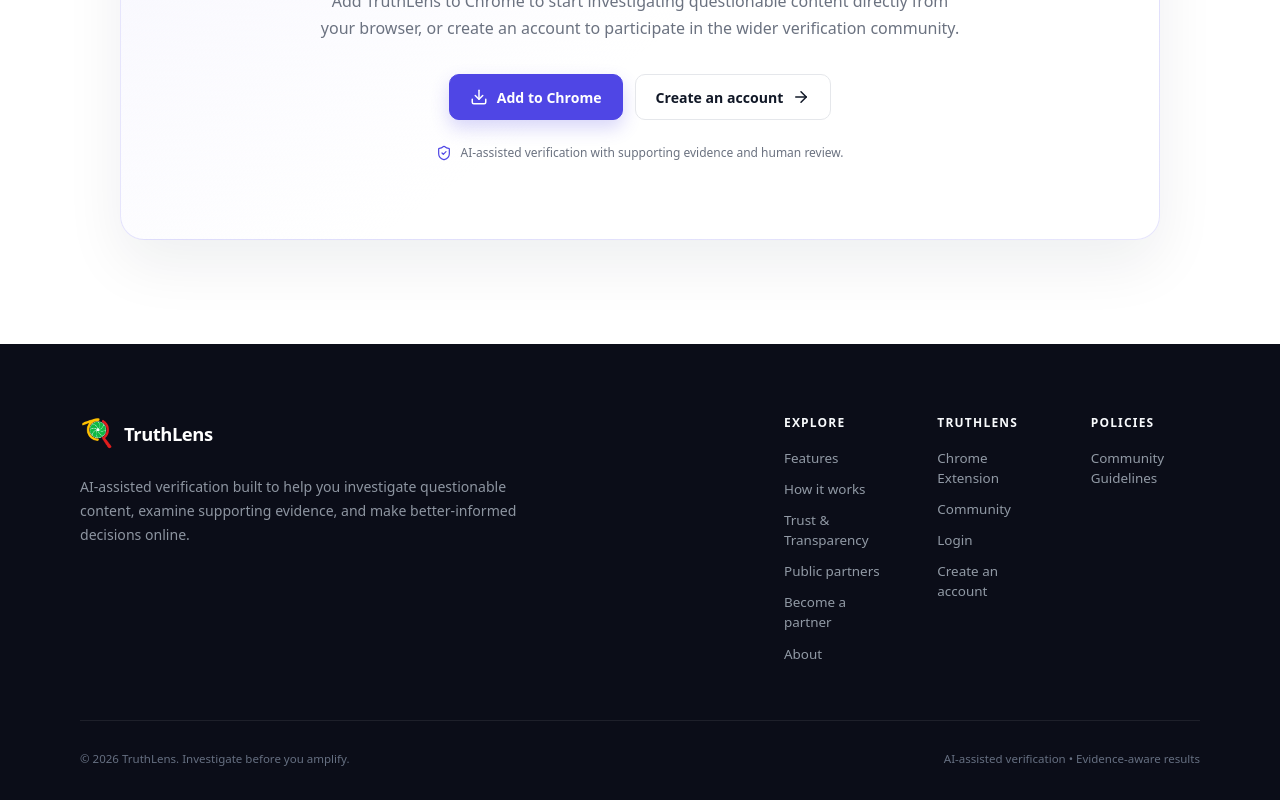
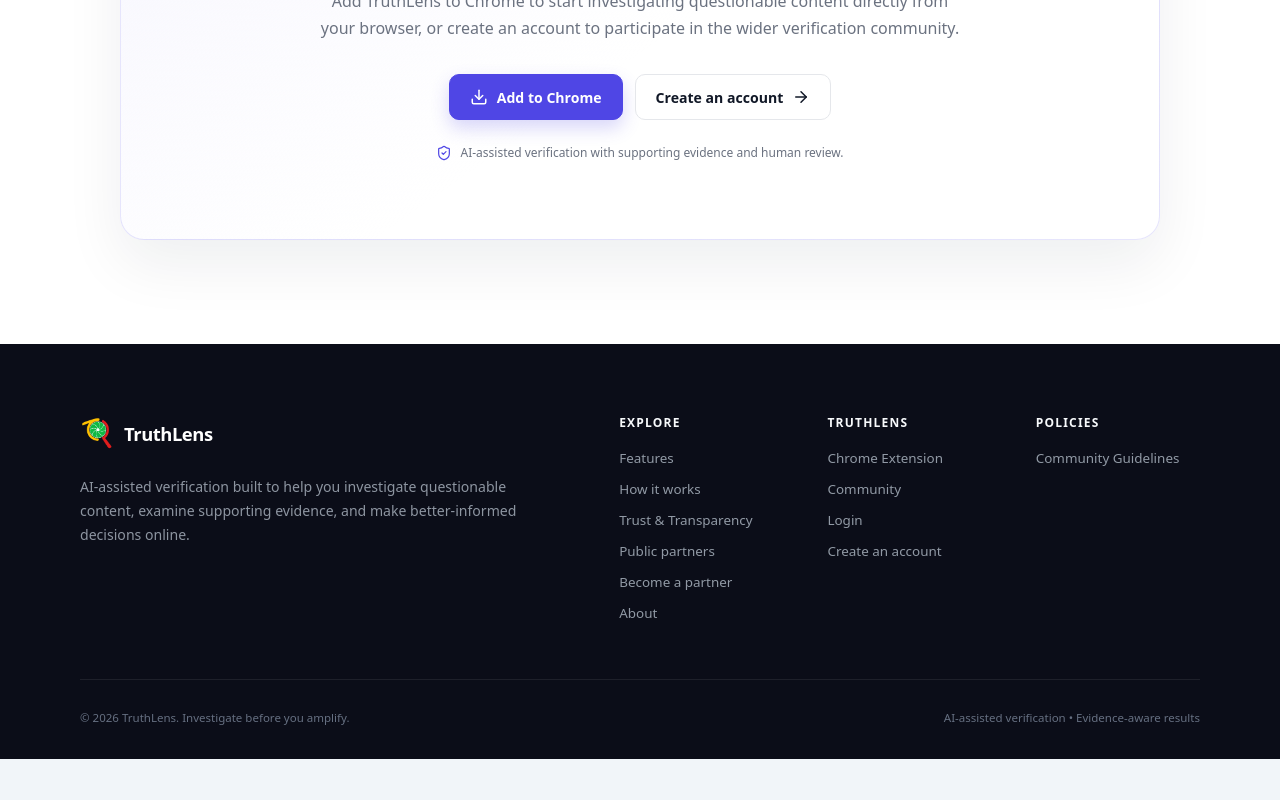
Before and after one commit to renzkirby/truthlens, a React (Vite) app in the folder frontend/frontend/: page /landing in a window 1280 px wide. Shown: the part 4619-5419 px from the top of the page. After the commit the page ends 5378 px from the top, so only its background shows below. Built offline with nearby package versions, Linux system fonts and the light colour scheme; no server answers; a web font is replaced by a local one.

Commit message:
Keep public footer policy links on one line

```diff
--- a/frontend/frontend/src/components/public/PublicSiteFooter.css
+++ b/frontend/frontend/src/components/public/PublicSiteFooter.css
@@ -30,10 +30,10 @@
    display: grid;
 
    grid-template-columns:
-      minmax(0, 1.2fr)
-      minmax(0, 0.8fr);
+      minmax(0, 0.9fr)
+      minmax(540px, 1.1fr);
 
-   gap: 80px;
+   gap: 64px;
 
    padding-bottom: 56px;
 }
@@ -128,6 +128,8 @@
 .public-site-footer__nav-group a {
    position: relative;
 
+   white-space: nowrap;
+
    color: rgba(203, 213, 225, 0.7);
 
    font-size: 0.84rem;
@@ -181,7 +183,7 @@
    FOOTER — TABLET
    ========================================================= */
 
-@media (max-width: 820px) {
+@media (max-width: 1024px) {
    .public-site-footer {
       padding-top: 64px;
    }
```
